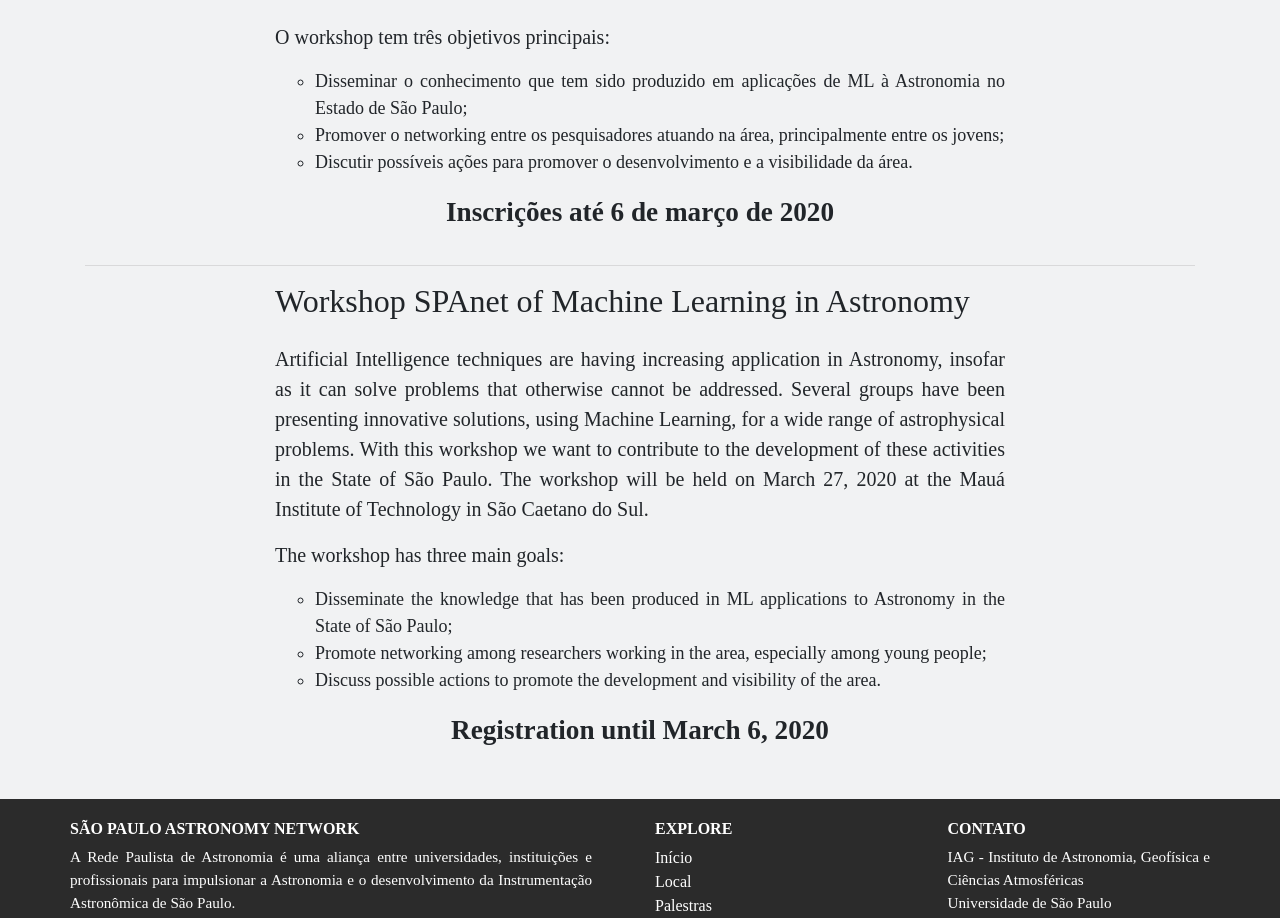
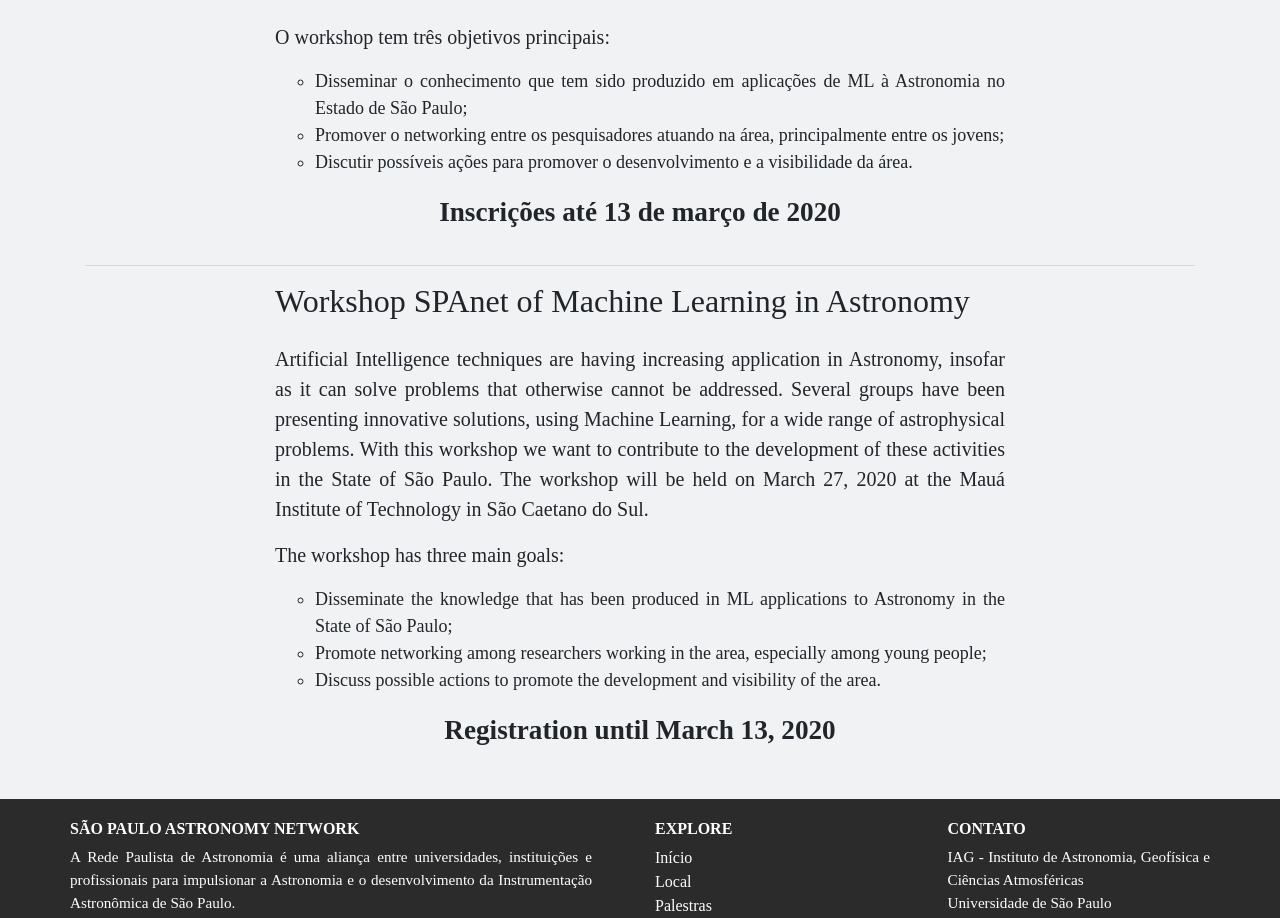
Before and after one commit to wosmla/website, a Jekyll site: the page built from index.md, in a window 1280 px wide. Shown: the part 791-1709 px from the top of the page. Built offline with Jekyll 4.4.1, drawn with Linux system fonts in a browser that asks for light colours.

Commit message:
Update home.html

```diff
--- a/_layouts/home.html
+++ b/_layouts/home.html
@@ -30,7 +30,7 @@ layout: default
             <li>Discutir possíveis ações para promover o desenvolvimento e a visibilidade da área.</li>
         </ul>
         <p class="lead" style="text-align:center; font-size: 1.7em; font-weight: bold;">
-          Inscrições até 6 de março de 2020
+          Inscrições até 13 de março de 2020
         </p>
       </div>
     </div>
@@ -56,7 +56,7 @@ layout: default
             <li>Discuss possible actions to promote the development and visibility of the area.</li>
         </ul>
         <p class="lead" style="text-align:center; font-size: 1.7em; font-weight: bold;">
-          Registration until March 6, 2020
+          Registration until March 13, 2020
         </p>
       </div>
     </div>
```
